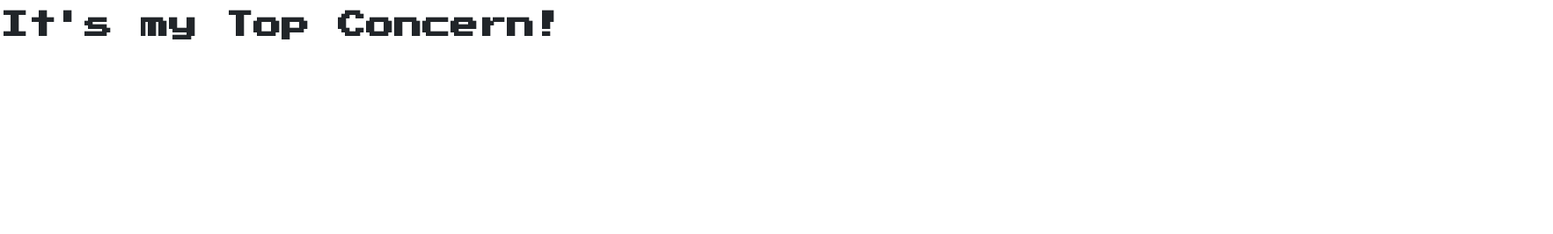
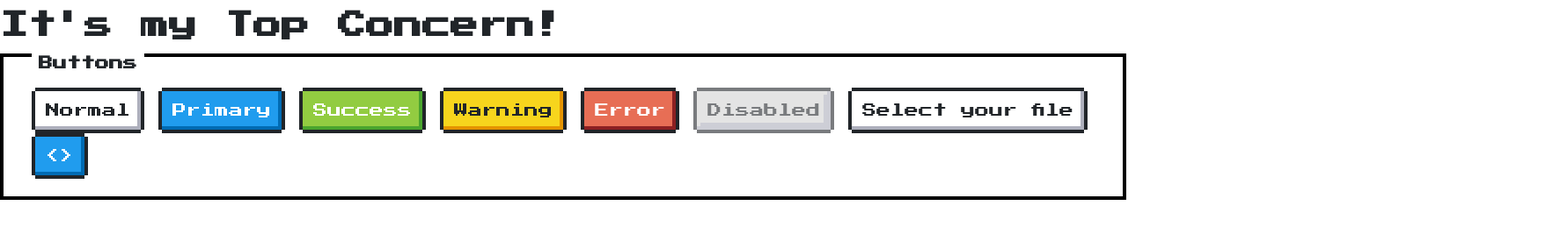
Before and after one commit to ivivi/ivivi.github.io, a plain HTML site: page index.html in a window 1280 px wide. Shown: the part 351-618 px from the top of the page at 88% size, 1765 px wide, since content can reach past the window. Drawn offline with nearby package versions, Linux system fonts and the light colour scheme.

Commit message:
Update index.html

```diff
--- a/index.html
+++ b/index.html
@@ -9,5 +9,32 @@
 	<br/>
 	<h1>It's my Favourite!</h1>
 	<h1>It's my Top Concern!</h1>
+
+	<section class="showcase">
+	    <section class="nes-container with-title">
+		<h3 class="title">Buttons</h3>
+		    <div id="buttons" class="item">
+			<a class="nes-btn" href="#">Normal</a>
+			<button type="button" class="nes-btn is-primary">Primary</button>
+			<button type="button" class="nes-btn is-success">Success</button>
+			<button type="button" class="nes-btn is-warning">Warning</button>
+			<button type="button" class="nes-btn is-error">Error</button>
+			<button type="button" class="nes-btn is-disabled">Disabled</button>
+
+			<label class="nes-btn">
+  				<span>Select your file</span>
+  				<input type="file">
+</label></div> <!----> <!----> <button type="button" class="nes-btn is-primary showcode">&lt;&gt;</button></section> <section class="samplecode" style="display: none;"><button type="button" class="nes-btn copycode">copy</button> <pre><code class="html hljs xml"><span class="hljs-tag">&lt;<span class="hljs-name">a</span> <span class="hljs-attr">class</span>=<span class="hljs-string">"nes-btn"</span> <span class="hljs-attr">href</span>=<span class="hljs-string">"#"</span>&gt;</span>Normal<span class="hljs-tag">&lt;/<span class="hljs-name">a</span>&gt;</span>
+
+<span class="hljs-tag">&lt;<span class="hljs-name">button</span> <span class="hljs-attr">type</span>=<span class="hljs-string">"button"</span> <span class="hljs-attr">class</span>=<span class="hljs-string">"nes-btn is-primary"</span>&gt;</span>Primary<span class="hljs-tag">&lt;/<span class="hljs-name">button</span>&gt;</span>
+<span class="hljs-tag">&lt;<span class="hljs-name">button</span> <span class="hljs-attr">type</span>=<span class="hljs-string">"button"</span> <span class="hljs-attr">class</span>=<span class="hljs-string">"nes-btn is-success"</span>&gt;</span>Success<span class="hljs-tag">&lt;/<span class="hljs-name">button</span>&gt;</span>
+<span class="hljs-tag">&lt;<span class="hljs-name">button</span> <span class="hljs-attr">type</span>=<span class="hljs-string">"button"</span> <span class="hljs-attr">class</span>=<span class="hljs-string">"nes-btn is-warning"</span>&gt;</span>Warning<span class="hljs-tag">&lt;/<span class="hljs-name">button</span>&gt;</span>
+<span class="hljs-tag">&lt;<span class="hljs-name">button</span> <span class="hljs-attr">type</span>=<span class="hljs-string">"button"</span> <span class="hljs-attr">class</span>=<span class="hljs-string">"nes-btn is-error"</span>&gt;</span>Error<span class="hljs-tag">&lt;/<span class="hljs-name">button</span>&gt;</span>
+<span class="hljs-tag">&lt;<span class="hljs-name">button</span> <span class="hljs-attr">type</span>=<span class="hljs-string">"button"</span> <span class="hljs-attr">class</span>=<span class="hljs-string">"nes-btn is-disabled"</span>&gt;</span>Disabled<span class="hljs-tag">&lt;/<span class="hljs-name">button</span>&gt;</span>
+
+<span class="hljs-tag">&lt;<span class="hljs-name">label</span> <span class="hljs-attr">class</span>=<span class="hljs-string">"nes-btn"</span>&gt;</span>
+  <span class="hljs-tag">&lt;<span class="hljs-name">span</span>&gt;</span>Select your file<span class="hljs-tag">&lt;/<span class="hljs-name">span</span>&gt;</span>
+  <span class="hljs-tag">&lt;<span class="hljs-name">input</span> <span class="hljs-attr">type</span>=<span class="hljs-string">"file"</span>&gt;</span>
+<span class="hljs-tag">&lt;/<span class="hljs-name">label</span>&gt;</span></code></pre></section></section>
 </body>
 </html>
```
